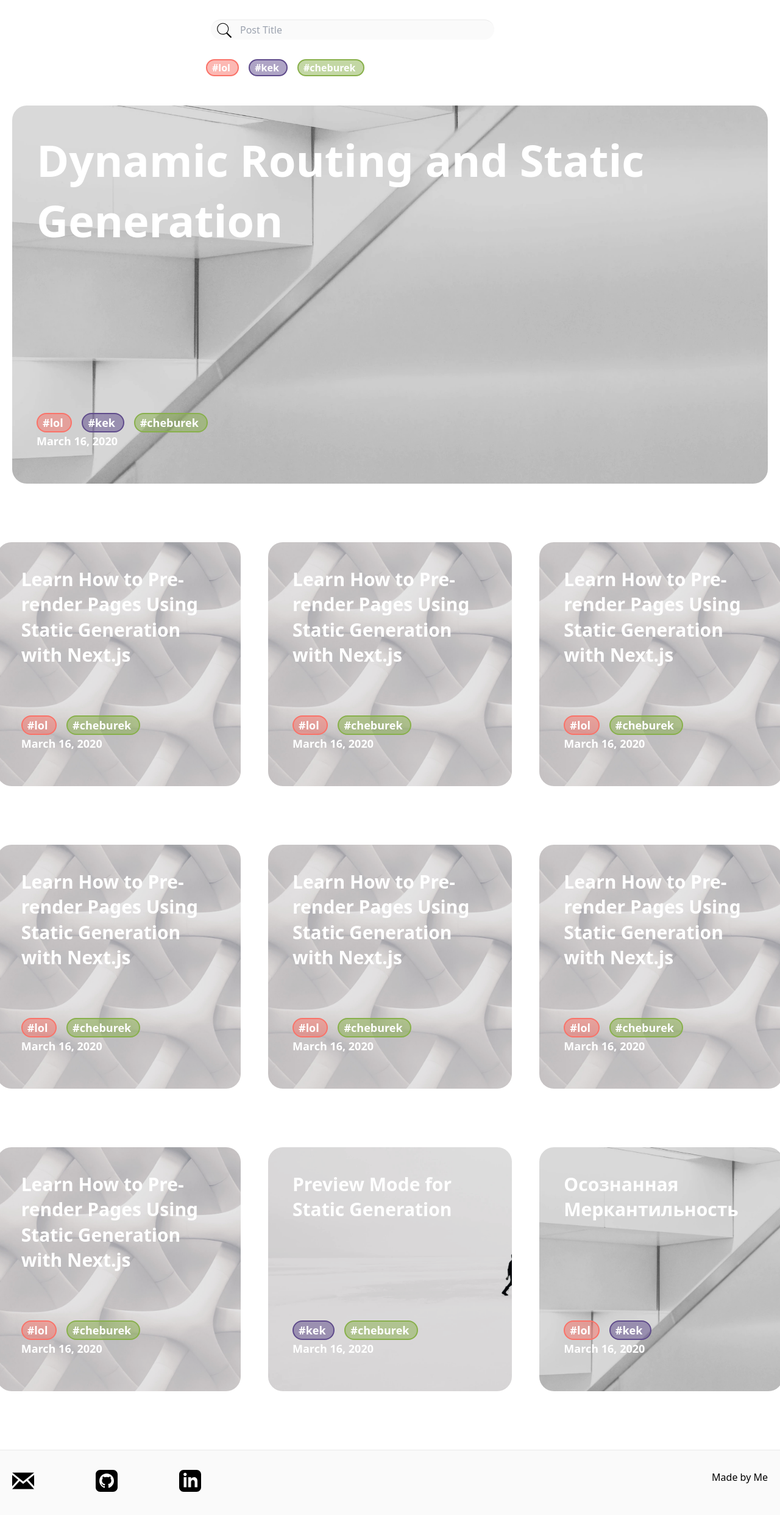
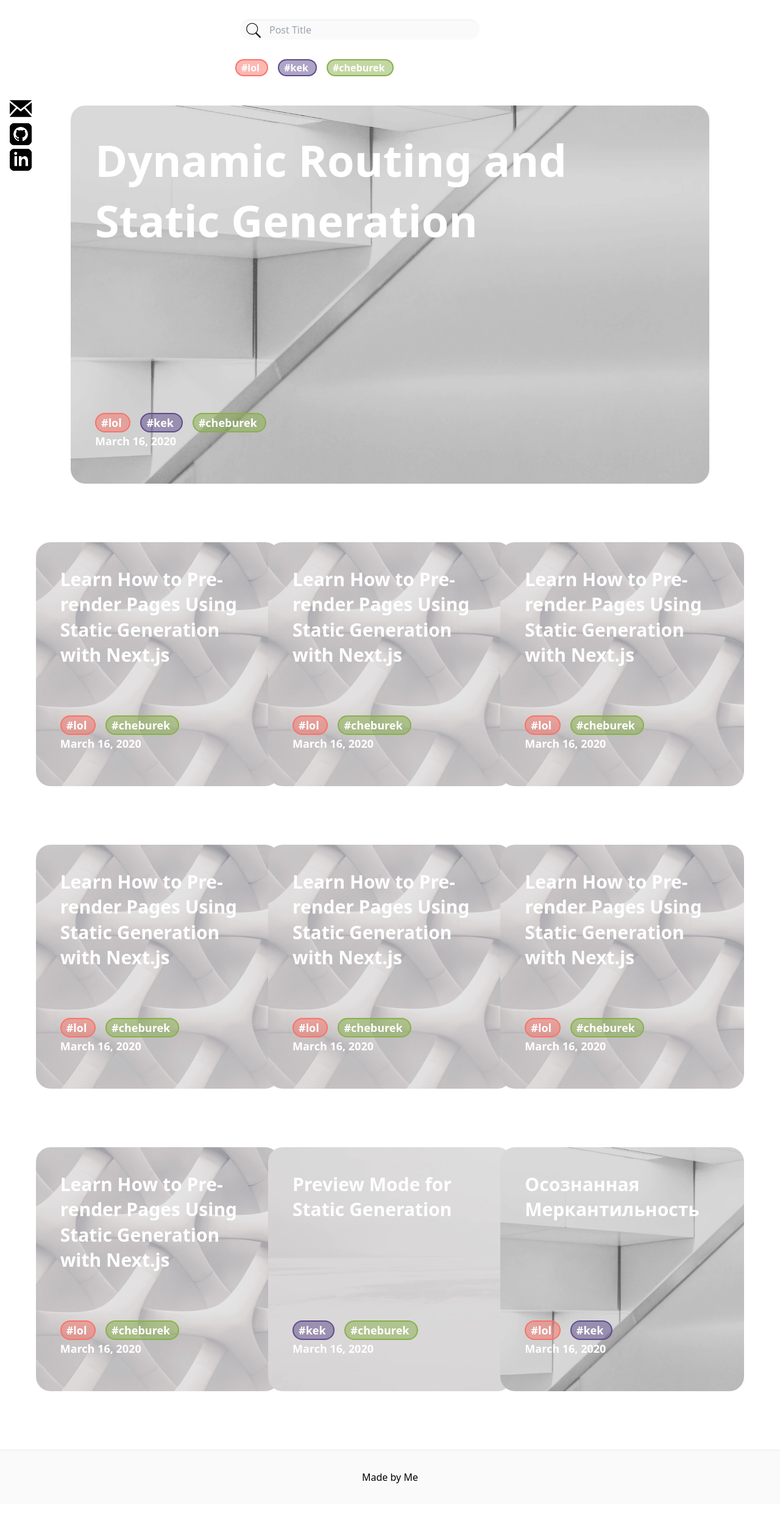
Before and after one commit to Caramel-Pudding/blog, a Next.js app: page / in a window 1280 px wide. Shown: the whole page at 61% size. Built offline with nearby package versions, Linux system fonts and the light colour scheme.

Commit message:
Socials pannel returned to the left

```diff
--- a/src/components/footer.tsx
+++ b/src/components/footer.tsx
@@ -7,7 +7,7 @@ export const Footer: FC = memo(() => {
   return (
     <footer className={cn("bg-accent-1", "border-t", "border-accent-2")}>
       <Container>
-        <section className={cn("flex", "justify-between", "py-8")}>
+        <section className={cn("flex", "justify-center", "py-8")}>
           <Socials />
           <div>Made by Me</div>
         </section>
--- a/src/components/layout.tsx
+++ b/src/components/layout.tsx
@@ -1,13 +1,15 @@
 import { memo, FC } from "react";
 import { Footer } from "@/components/footer";
 import { Meta } from "@/components/meta";
+import { Socials } from "./socials";
 
 export const Layout: FC = memo(({ children }) => {
   return (
     <>
       <Meta />
       <div className="min-h-screen">
-        <main>{children}</main>
+        <Socials />
+        <main className="px-24">{children}</main>
       </div>
       <Footer />
     </>
--- a/src/components/socials.tsx
+++ b/src/components/socials.tsx
@@ -4,7 +4,17 @@ import cn from "classnames";
 import { myMail, myGitHub, myLinkedIn } from "@/consts/adresses";
 
 export const Socials: React.FC = memo(() => (
-  <section className={cn("w-1/4", "flex", "justify-between")}>
+  <article
+    className={cn(
+      "w-1/4",
+      "flex",
+      "flex-col",
+      "justify-between",
+      "fixed",
+      "left-4",
+      "top-40"
+    )}
+  >
     <a href={`mailto:${myMail}`}>
       <Image
         alt="e-mail"
@@ -29,5 +39,5 @@ export const Socials: React.FC = memo(() => (
         width={36}
       />
     </a>
-  </section>
+  </article>
 ));
```
